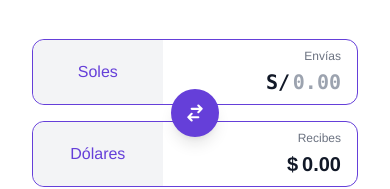
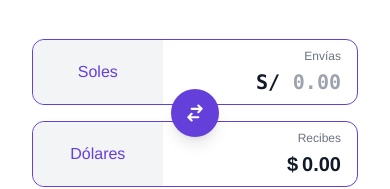
Before and after one commit to maxquispetc/prestamype-fx-quotter, a Vue app: page / in a window 390 px wide. Shown: the part 402-591 px from the top of the page. Built offline with nearby package versions, Linux system fonts and the light colour scheme; no server answers; the database is empty.

Commit message:
fix(ui): add proper spacing between currency symbol and input on mobile

```diff
--- a/src/components/QuoteCard.vue
+++ b/src/components/QuoteCard.vue
@@ -142,7 +142,7 @@
               inputmode="decimal"
               placeholder="0.00"
               :size="inputSizeTight"
-              class="flex-none inline-block -ml-[10px] text-xl font-bold font-mono tabular-nums bg-transparent border-0 outline-none text-right placeholder-gray-400 p-0 m-0 leading-none"
+              class="flex-none inline-block text-xl font-bold font-mono tabular-nums bg-transparent border-0 outline-none text-right placeholder-gray-400 p-0 m-0 leading-none"
               :class="{ 'text-red-500': !isValidAmount(currentInputValue) }"
               :aria-invalid="!isValidAmount(currentInputValue)"
               :aria-label="`Cantidad en ${
```
